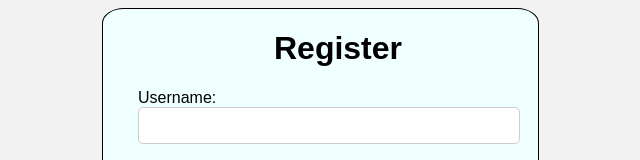
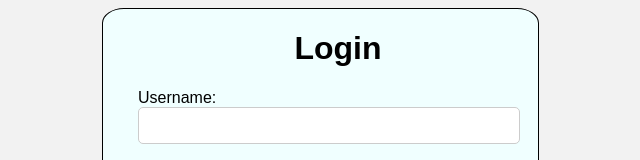
Before and after one commit to kanchanapallyswamy/Login_Page, a plain HTML site: page index.html in a window 1280 px wide. Shown: the top 160 px of the page, without its empty margins (336-976 px from the left). Drawn offline with Linux system fonts and the light colour scheme.

Commit message:
index.html

```diff
--- a/index.html
+++ b/index.html
@@ -9,7 +9,7 @@
 <body>
     <div id="container">
 
-        <h1>Register</h1>
+        <h1>Login</h1>
 
         <form>
             <div id="_user">
```
